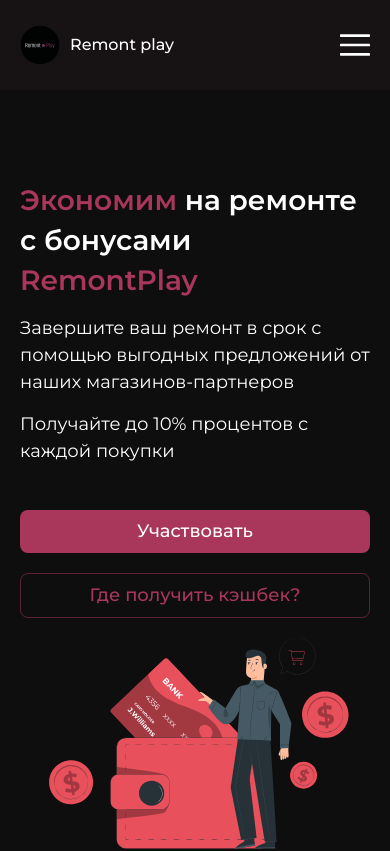
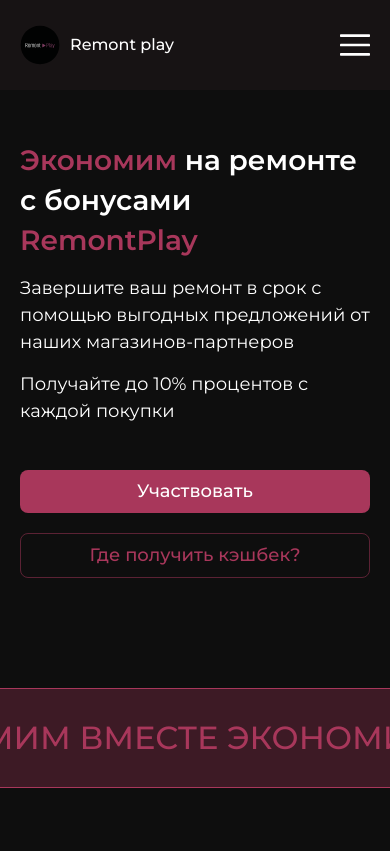
Before and after one commit to PAnanasik/landing, a Next.js app: page /client in a window 390 px wide. Shown: the top 851 px of the page. Built offline with nearby package versions, Linux system fonts and the light colour scheme.

Commit message:
deploy fixes

```diff
--- a/components-client/Intro.tsx
+++ b/components-client/Intro.tsx
@@ -7,7 +7,7 @@
 const Intro = () => {
   return (
     <div
-      className="md:h-[700px] h-full md:mt-[90px] mt-[180px] mb-[90px] w-full max-w-[1540px]
+      className="md:h-[700px] h-full md:mt-[90px] mt-[140px] mb-[90px] w-full max-w-[1540px]
     px-[20px] mx-auto flex md:flex-row flex-col items-center justify-between"
     >
       <motion.div
@@ -17,13 +17,15 @@
         viewport={{ once: true, amount: 0.25 }}
         className="md:w-1/2 w-full"
       >
-        <h2 className="font-semibold ss:text-[48px] xs:text-[32px] text-[28px] sm:leading-[75px] leading-[40px]">
-          <span className="text-primary">Экономим</span> на ремонте с бонусами <span className="text-primary">RemontPlay</span>
+        <h2 className="font-semibold ss:text-[48px] xs:text-[32px] text-[28px] sm:leading-[75px] ss:leading-[60px] leading-[40px]">
+          <span className="text-primary">Экономим</span> на ремонте с бонусами{" "}
+          <span className="text-primary">RemontPlay</span>
           {/* Тратим <span className="text-primary">намного меньше</span> на ремонт
           вместе! */}
         </h2>
         <p className="mt-[15px] sm:text-[24px] text-[18px]">
-          Завершите ваш ремонт в срок с помощью выгодных предложений от наших магазинов-партнеров
+          Завершите ваш ремонт в срок с помощью выгодных предложений от наших
+          магазинов-партнеров
           {/* Покупайте у наших партнёров и экономьте до 10% с каждой покупки */}
         </p>
         <p className="mt-[15px] sm:text-[24px] text-[18px]">
@@ -59,7 +61,7 @@
         className="h-full flex items-center md:mt-[120px] mt-[20px]"
       >
         <Image
-          className="lg:w-[800px] lg:h-[700px] md:w-[600px] md:h-[600px]"
+          className="lg:w-[800px] lg:h-[700px] md:w-[600px] md:h-[600px] md:block hidden"
           src="/intro-img.svg"
           alt="Relationship image"
           width={790}
```
